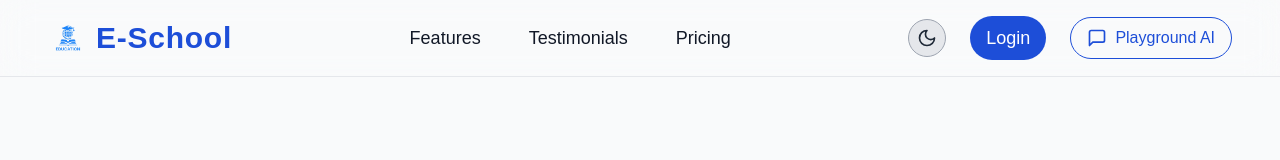
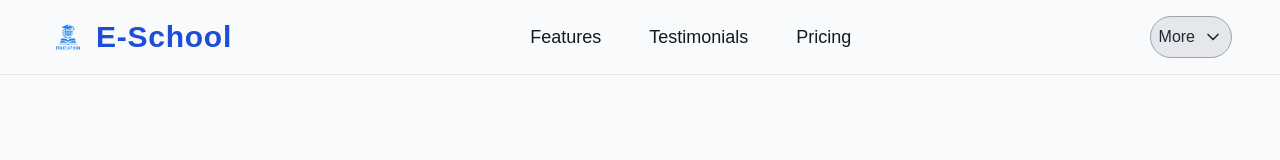
Before and after one commit to bimsConnect/E-School, a Next.js app: page / in a window 1280 px wide. Shown: the top 160 px of the page. Built offline with nearby package versions, Linux system fonts and the light colour scheme.

Commit message:
unfinished

```diff
--- a/app/components/section/Navbar.tsx
+++ b/app/components/section/Navbar.tsx
@@ -4,7 +4,7 @@ import { useState, useEffect } from "react";
 import Link from "next/link";
 import { motion, AnimatePresence } from "framer-motion";
 import { createPortal } from "react-dom";
-import { Menu, X, MessageSquare, Sun, Moon } from "lucide-react";
+import { Menu, X, MessageSquare, Sun, Moon, ChevronDown } from "lucide-react";
 import ChatAI from "../../components/chatAI/chatAI";
 import { useTheme } from "next-themes";
 import Image from "next/image";
@@ -15,6 +15,7 @@ const Navbar: React.FC = () => {
   const [isChatOpen, setIsChatOpen] = useState(false);
   const { theme, setTheme } = useTheme();
   const [mounted, setMounted] = useState(false);
+  const [isDropdownOpen, setIsDropdownOpen] = useState(false);
 
   useEffect(() => {
     setMounted(true);
@@ -49,54 +50,44 @@ const Navbar: React.FC = () => {
             ))}
           </div>
 
-          <div className="hidden md:flex items-center space-x-6">
+          <div className="hidden md:flex items-center space-x-6 relative">
             <button
-              onClick={() => setTheme(theme === "light" ? "dark" : "light")}
-              className="p-2 rounded-full border border-gray-400 dark:border-gray-700 bg-gray-200 dark:bg-gray-800 text-gray-800 dark:text-gray-200 transition-all duration-300"
-              disabled={!mounted}
+              onClick={() => setIsDropdownOpen(!isDropdownOpen)}
+              className="p-2 rounded-full border border-gray-400 dark:border-gray-700 bg-gray-200 dark:bg-gray-800 text-gray-800 dark:text-gray-200 transition-all duration-300 flex items-center gap-2"
             >
-              {mounted ? (theme === "dark" ? <Sun size={20} /> : <Moon size={20} />) : <Moon size={20} />}
+              More <ChevronDown size={20} />
             </button>
 
-            <Link href="/login" className="px-4 py-2 bg-blue-700 text-white rounded-full text-lg font-medium hover:bg-blue-800 transition-all duration-300">
-              Login
-            </Link>
-            <button onClick={() => setIsChatOpen(!isChatOpen)} className="px-4 py-2 border border-blue-700 text-blue-700 dark:text-white rounded-full hover:bg-blue-700 hover:text-white transition-all duration-300 flex items-center gap-2">
-              <MessageSquare size={20} /> Playground AI
-            </button>
+            <AnimatePresence>
+              {isDropdownOpen && (
+                <motion.div
+                  className="absolute right-0 mt-2 w-48 bg-white dark:bg-gray-800 border border-gray-300 dark:border-gray-700 shadow-lg rounded-lg overflow-hidden"
+                  initial={{ opacity: 0, y: -10 }}
+                  animate={{ opacity: 1, y: 0 }}
+                  exit={{ opacity: 0, y: -10 }}
+                  transition={{ duration: 0.2 }}
+                >
+                  <button
+                    onClick={() => setTheme(theme === "light" ? "dark" : "light")}
+                    className="w-full text-left px-4 py-2 hover:bg-gray-100 dark:hover:bg-gray-700 flex items-center gap-2"
+                  >
+                    {mounted ? (theme === "dark" ? <Sun size={20} /> : <Moon size={20} />) : <Moon size={20} />} Dark Mode
+                  </button>
+                  <button
+                    onClick={() => setIsChatOpen(!isChatOpen)}
+                    className="w-full text-left px-4 py-2 hover:bg-gray-100 dark:hover:bg-gray-700 flex items-center gap-2"
+                  >
+                    <MessageSquare size={20} /> Playground AI
+                  </button>
+                </motion.div>
+              )}
+            </AnimatePresence>
           </div>
 
           <button className="md:hidden text-gray-900 dark:text-white" onClick={() => setIsOpen(!isOpen)}>
             {isOpen ? <X size={32} /> : <Menu size={32} />}
           </button>
         </div>
-
-        <AnimatePresence>
-          {isOpen && (
-            <motion.div
-              className="md:hidden fixed inset-0 bg-white/95 dark:bg-gray-900/95 backdrop-blur-lg flex flex-col items-center justify-center space-y-6 text-lg font-medium z-40 p-6"
-              initial={{ opacity: 0, y: -20 }}
-              animate={{ opacity: 1, y: 0 }}
-              exit={{ opacity: 0, y: -20 }}
-              transition={{ duration: 0.3 }}
-            >
-              {["Features", "Testimonials", "Pricing"].map((item) => (
-                <Link key={item} href={`#${item.toLowerCase()}`} onClick={() => setIsOpen(false)} className="w-full text-center py-3 rounded-lg hover:bg-blue-100 dark:hover:bg-blue-800 transition-all duration-300">
-                  {item}
-                </Link>
-              ))}
-              <Link href="/login" onClick={() => setIsOpen(false)} className="px-4 py-2 bg-blue-700 text-white rounded-full text-lg font-medium hover:bg-blue-800 transition-all duration-300">
-                Login
-              </Link>
-              <button onClick={() => setTheme(theme === "light" ? "dark" : "light")} className="p-2 rounded-full border border-gray-400 dark:border-gray-700 bg-gray-200 dark:bg-gray-800 text-gray-800 dark:text-gray-200 transition-all duration-300">
-                {mounted ? (theme === "dark" ? <Sun size={20} /> : <Moon size={20} />) : <Moon size={20} />}
-              </button>
-              <button onClick={() => setIsOpen(false)} className="absolute top-5 right-5 text-gray-700 dark:text-gray-300">
-                <X size={32} />
-              </button>
-            </motion.div>
-          )}
-        </AnimatePresence>
       </motion.nav>
 
       {isChatOpen &&
```
